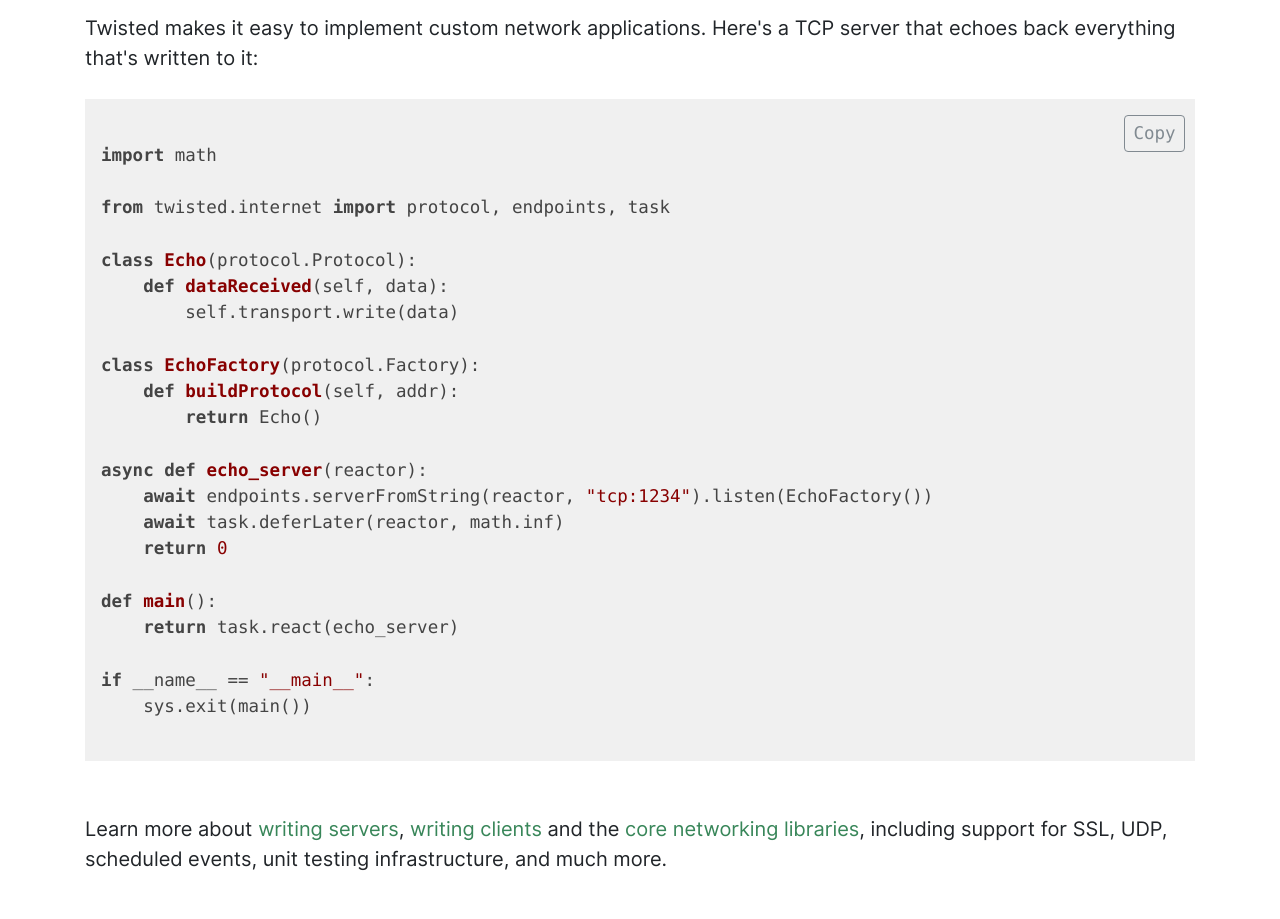
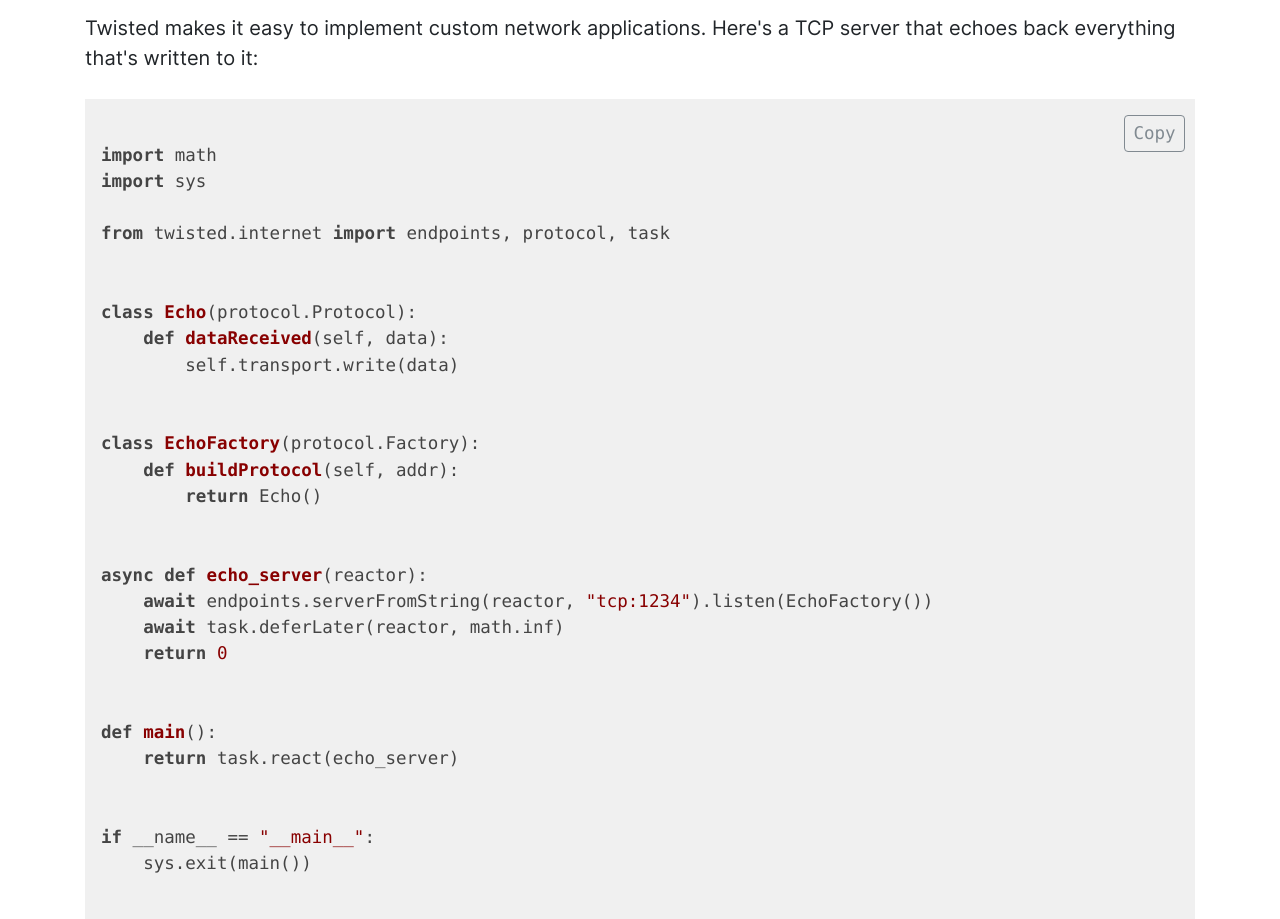
Before and after one commit to twisted/twisted.github.io, a website: page index.html in a window 1280 px wide. Shown: the part 782-1701 px from the top of the page. Drawn offline with nearby package versions, Linux system fonts and the light colour scheme.

Commit message:
Update index.html

```diff
--- a/index.html
+++ b/index.html
@@ -181,24 +181,30 @@
                 <pre>
                   <code class="language-python" id="server">
 import math
+import sys
 
-from twisted.internet import protocol, endpoints, task
+from twisted.internet import endpoints, protocol, task
+
 
 class Echo(protocol.Protocol):
     def dataReceived(self, data):
         self.transport.write(data)
 
+
 class EchoFactory(protocol.Factory):
     def buildProtocol(self, addr):
         return Echo()
+
 
 async def echo_server(reactor):
     await endpoints.serverFromString(reactor, "tcp:1234").listen(EchoFactory())
     await task.deferLater(reactor, math.inf)
     return 0
 
+
 def main():
     return task.react(echo_server)
+
 
 if __name__ == "__main__":
     sys.exit(main())
```
